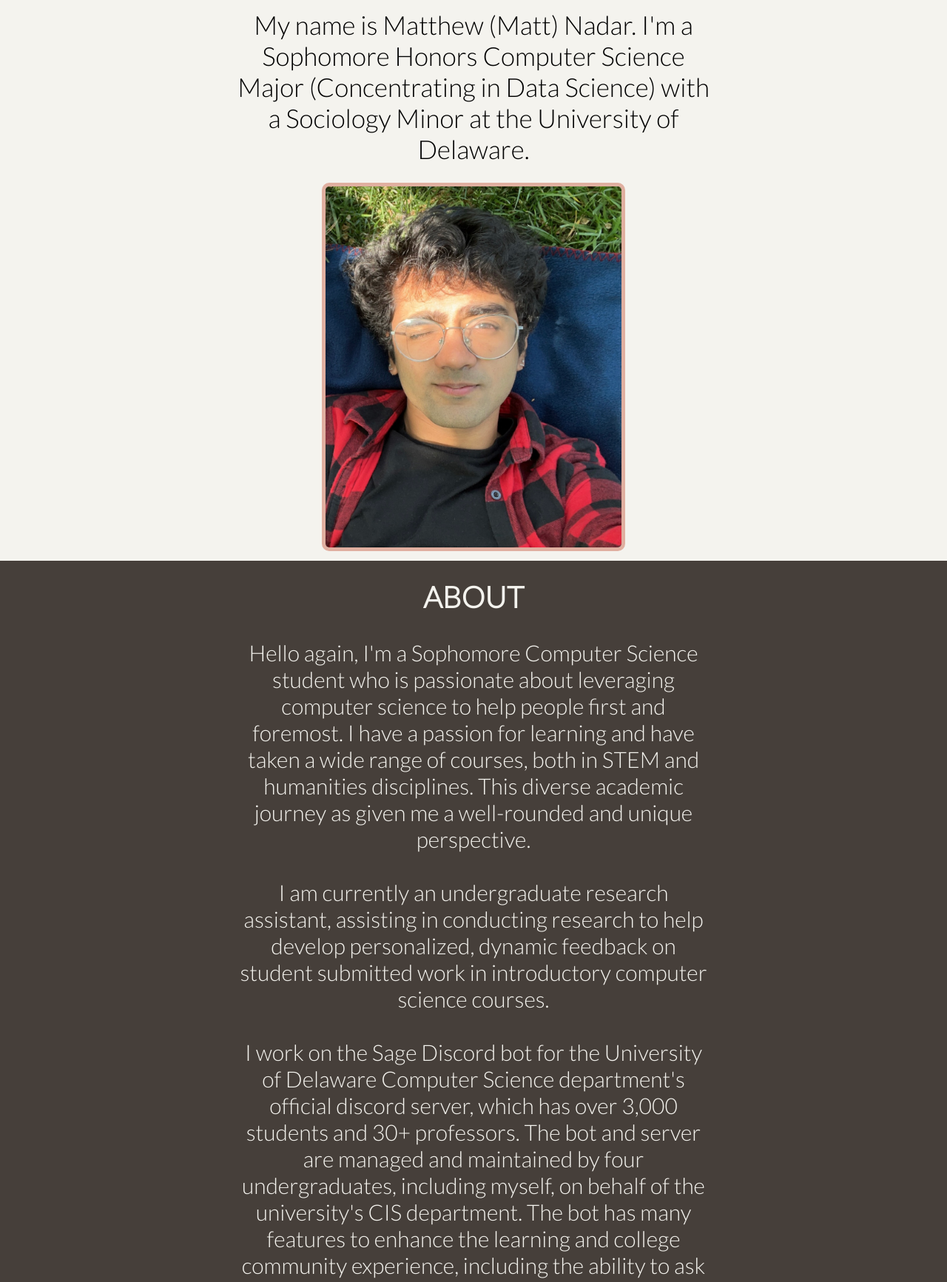
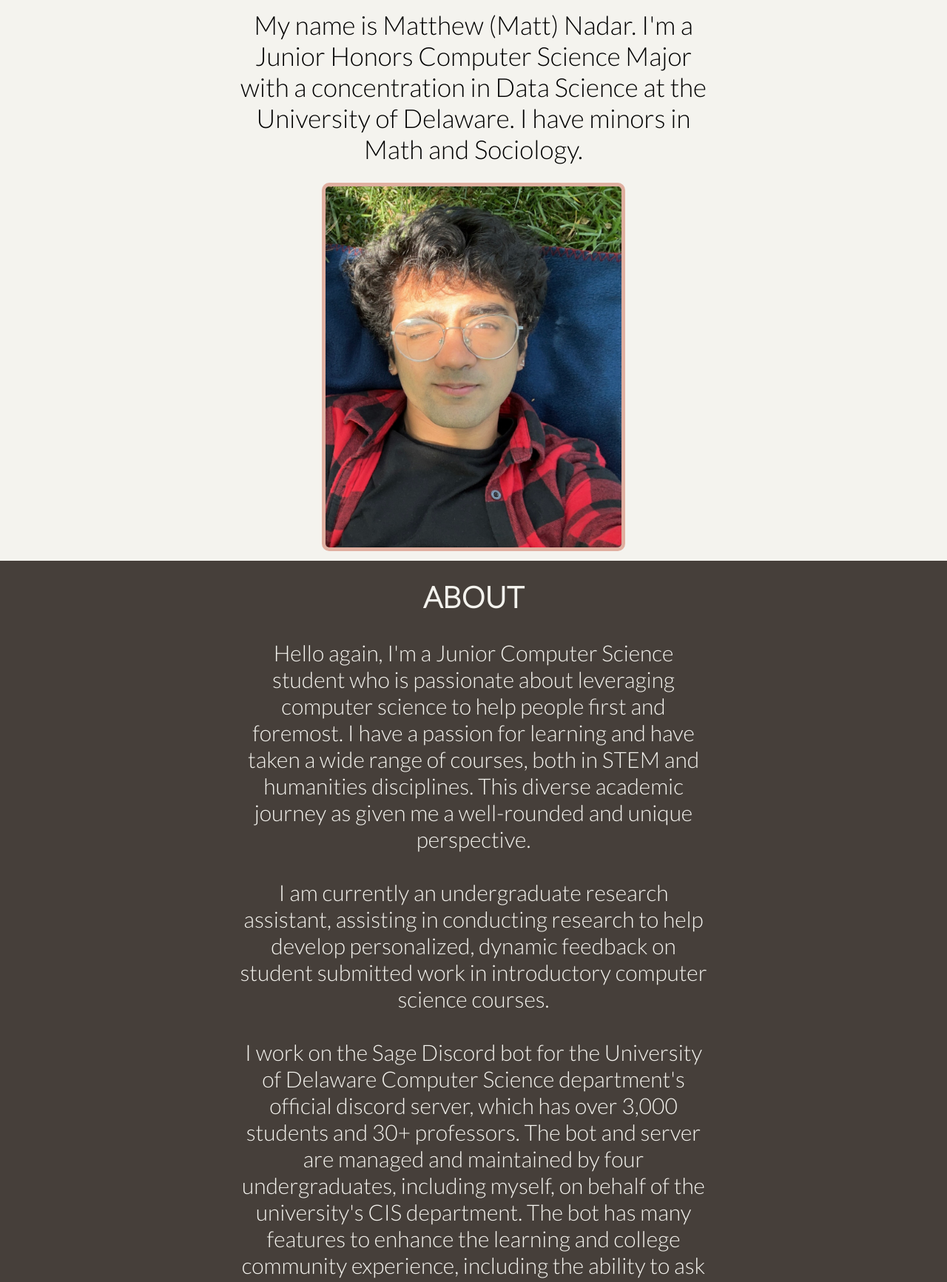
Before and after one commit to mattnadar/mattnadar.github.io, a plain HTML site: page index.html in a window 1280 px wide. Shown: the part 167-1900 px from the top of the page at 74% size. Drawn offline with Linux system fonts and the light colour scheme; a script that the page names is missing.

Commit message:
updated school year

```diff
--- a/index.html
+++ b/index.html
@@ -45,7 +45,7 @@
                     Hi, nice to meet you.
                 </div>
                 <div class="intro">
-                    My name is Matthew (Matt) Nadar. I'm a Sophomore Honors Computer Science Major (Concentrating in Data Science) with a Sociology Minor at the University of Delaware.
+                    My name is Matthew (Matt) Nadar. I'm a Junior Honors Computer Science Major with a concentration in Data Science at the University of Delaware. I have minors in Math and Sociology.
                 </div>
                 <div class="headshot">
                     <img src="images/goodpic.png">
@@ -57,7 +57,7 @@
             <div class="aboutwrapper">
                 <h2>ABOUT</h2>
                 <div class="about-info">
-                    Hello again, I'm a Sophomore Computer Science student who is passionate about leveraging computer science to help people first and foremost.
+                    Hello again, I'm a Junior Computer Science student who is passionate about leveraging computer science to help people first and foremost.
 
                      I have a passion for learning and have taken a wide range of courses, both in STEM and humanities disciplines. This diverse academic journey as given me a well-rounded and unique perspective.
                     <br>
```
